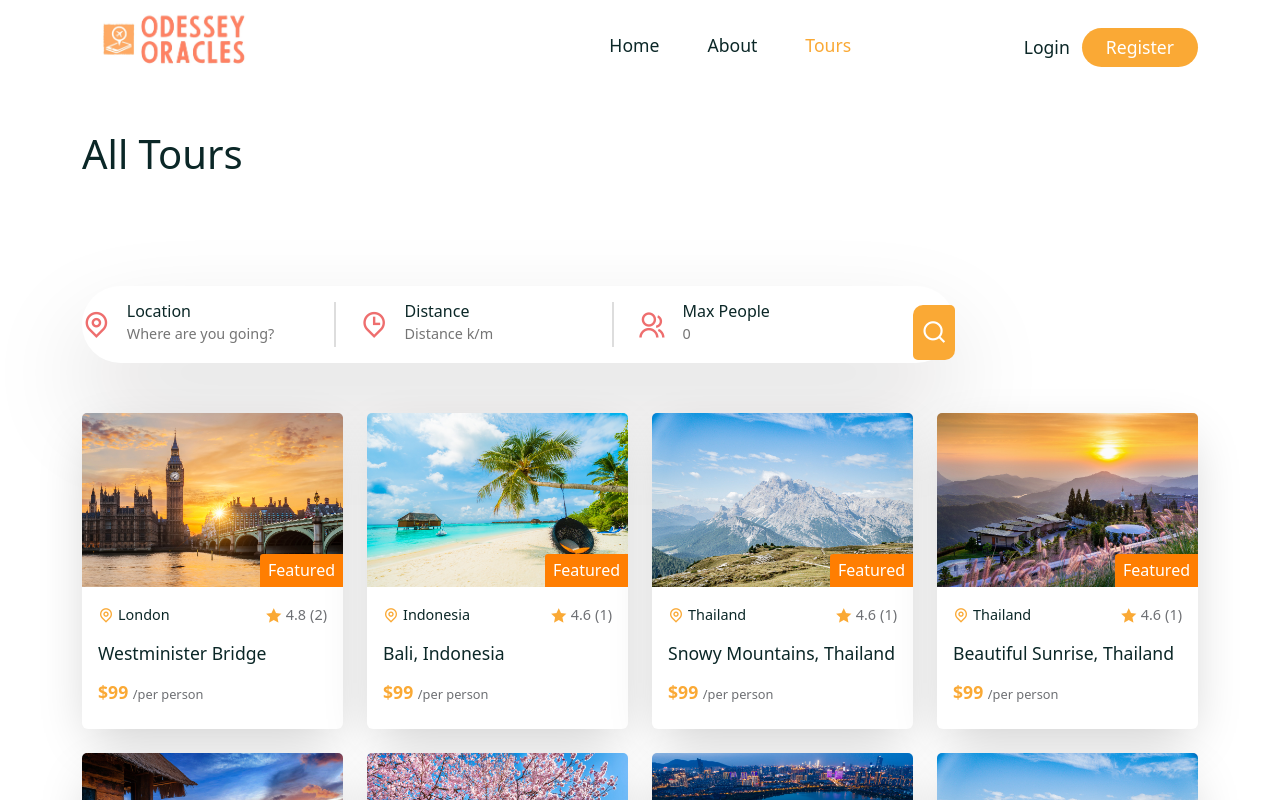
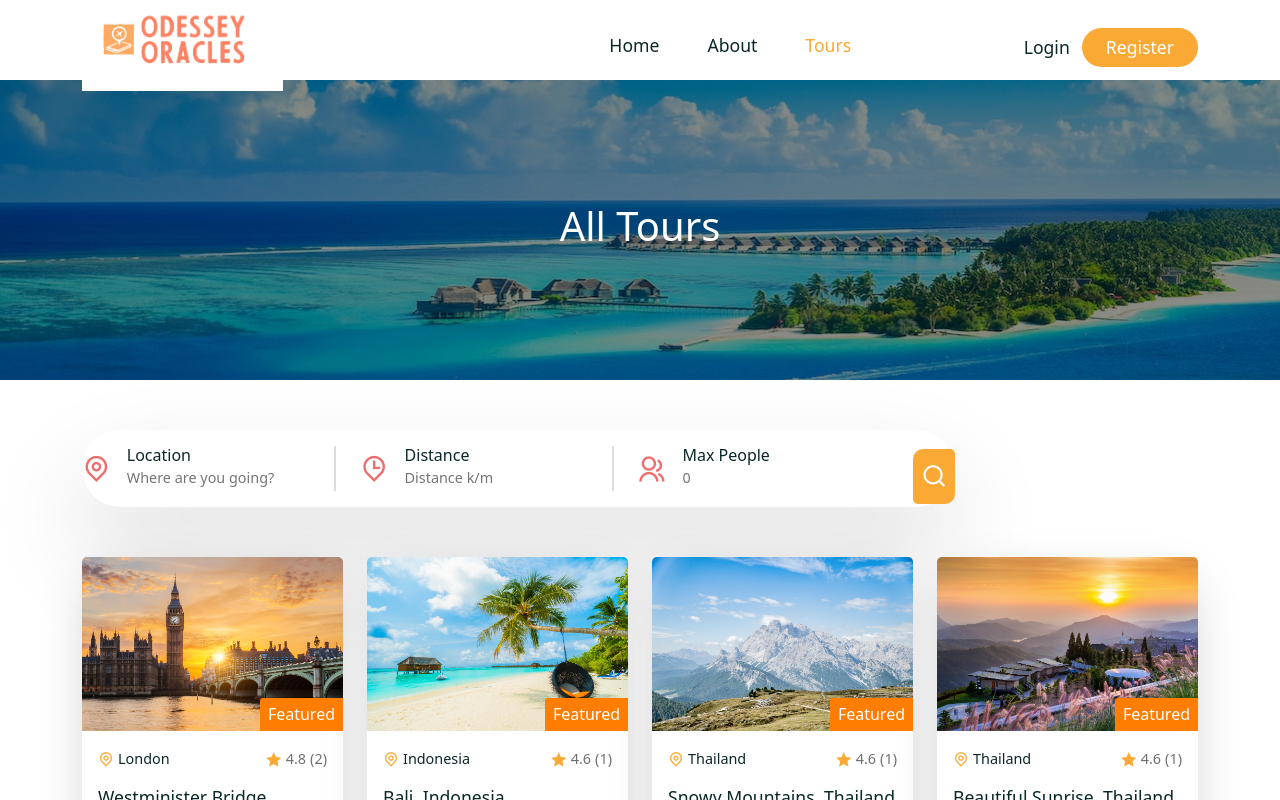
Before and after one commit to garvtomar26/tour-management, a React (Create React App) app in the folder frontend/: page /tours in a window 1280 px wide. Shown: the top 800 px of the page. Built offline with nearby package versions, Linux system fonts and the light colour scheme; a web font is replaced by a local one.

Commit message:
refining

```diff
--- a/frontend/src/shared/CommonSection.jsx
+++ b/frontend/src/shared/CommonSection.jsx
@@ -4,7 +4,7 @@ import { Container, Row, Col } from 'reactstrap';
 
 const CommonSection = ({ title }) => {
   return (
-    <section className="commonsection">
+    <section className="common__section">
         <Container>
             <Row>
                 <Col lg='12'>
--- a/frontend/src/shared/common-section.css
+++ b/frontend/src/shared/common-section.css
@@ -1,12 +1,11 @@
-
-
-.common__section{
+.common__section {
     background: linear-gradient(rgba(0, 0, 0, 0.45), rgba(0, 0, 0, 0.45)), url('../assets/images/tour.jpg') no-repeat center center;
     background-size: cover;
     height: 300px;
     display: flex;
     align-items: center;
     justify-content: center;
+    text-align: center;
 }
 
 .common__section h1 {
```
